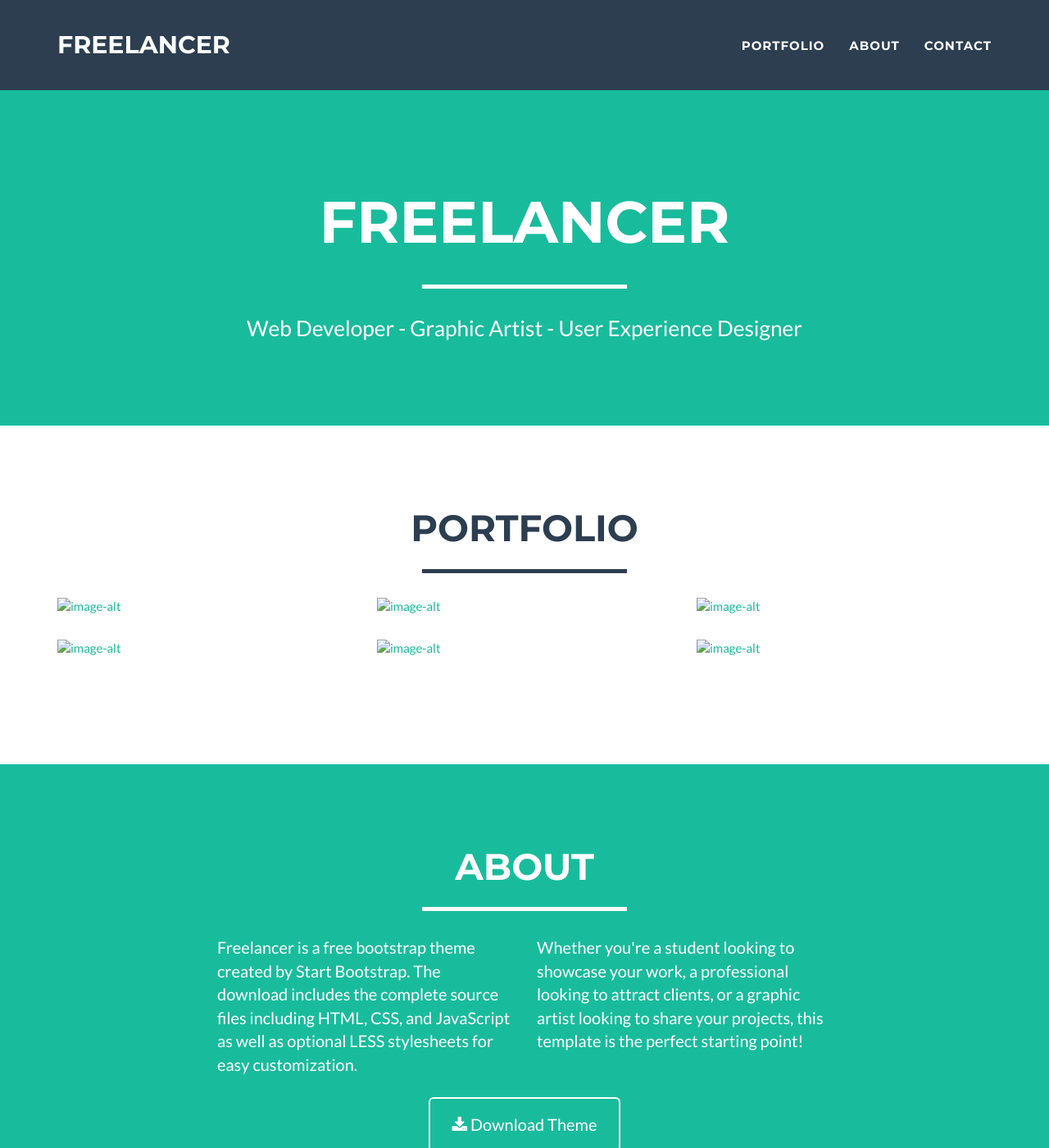
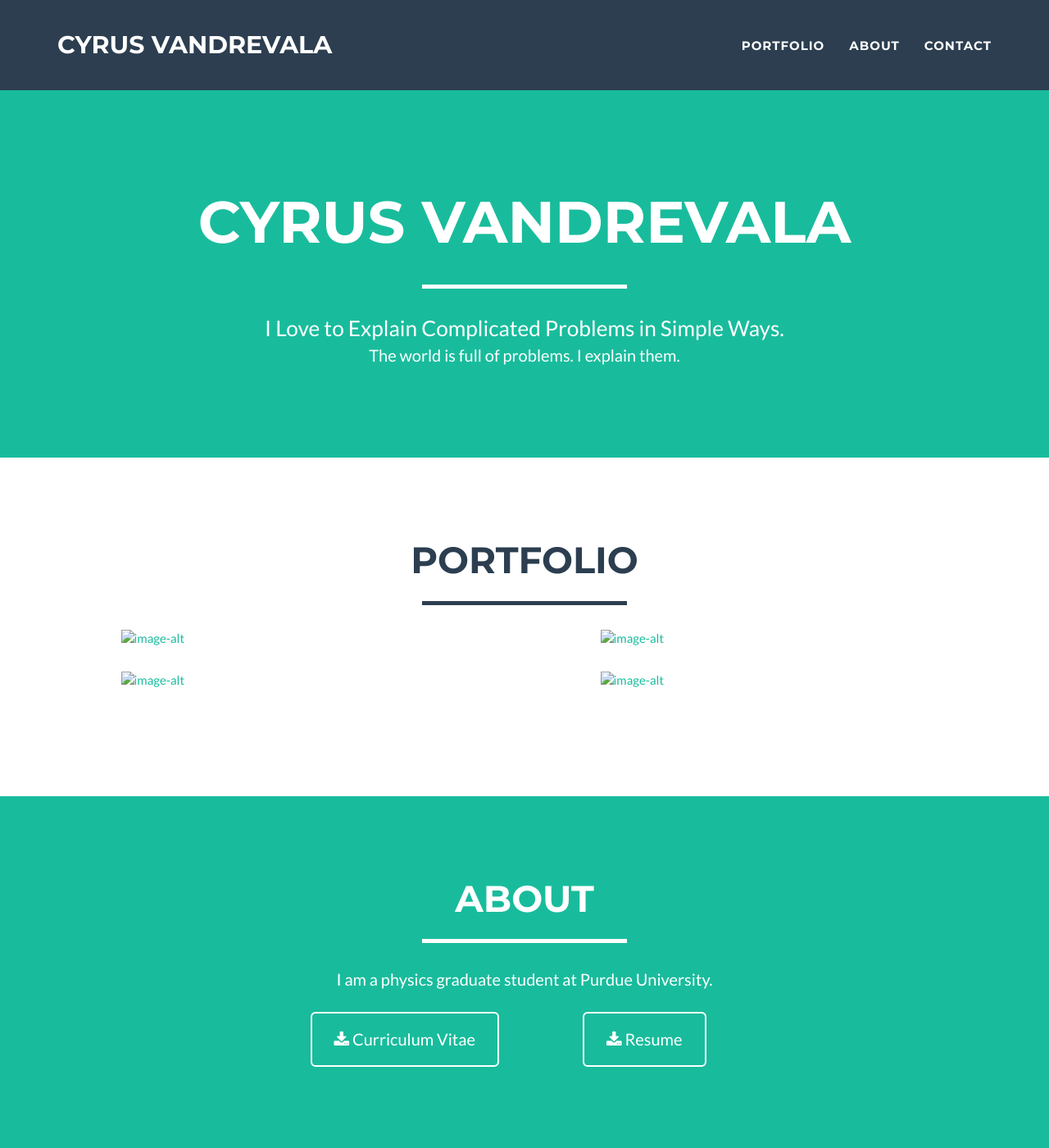
Before and after one commit to cmvandrevala/cmvandrevala.github.io, a Jekyll site: the page built from _posts/2014-07-18-cupcake-physics.markdown, in a window 1280 px wide and 1400 px high. Shown: the whole window at 82% size. Built offline with Jekyll 4.4.1, drawn with Linux system fonts in a browser that asks for light colours; some of the changed text lies outside the part shown.

Commit message:
Replace some default items with personal projects

```diff
--- a/_config.yml
+++ b/_config.yml
@@ -1,29 +1,29 @@
 # Site settings
-title: Freelancer
-email: your-email@domain.com
-url: https://example.github.io
-description: "Write an awesome description for your new site here. You can edit this line in _config.yml. It will appear in your document head meta (for Google search results) and in your feed.xml site description."
+title: Cyrus Vandrevala
+email: cyrus.vandrevala@gmail.com
+url: https://cmvandrevala.github.io
+description: "The personal website of Cyrus Vandrevala."
 
 # Contact form: comment the line below if you want to stick with the default PHP contact form
-contact: static
+#contact: static
 
 # Color settings (hex-codes without the leading hash-tag)
 color:
-  primary: 18bc9c #80B3FF
-  secondary: 2c3e50 #FD6E8A
-  secondary-dark: 233140 #A2122F
+  primary: 18bc9c
+  secondary: 2c3e50
+  secondary-dark: 233140
 
 # Footer settings
 footer:
-  copyright: Dr. Henry Jekyll
+  copyright: Cyrus Vandrevala
   location: Location
-  social: Around the Web
+  social: You Can Find Me On...
   credits: Credits
 
 # Social networks usernames (many more available: google-plus, flickr, dribbble, pinterest, instagram, tumblr, linkedin, etc.)
 social:
   - title: twitter
-    url: http://twitter.com/jekyllrb
+    url: http://twitter.com/cmvandrevala
   - title: facebook
     url:
   - title: stack-overflow
@@ -31,12 +31,14 @@ social:
   - title: bitbucket
     url: http://bitbucket.org/jekyll
   - title: github
-    url: http://github.com/jekyll
+    url: http://github.com/cmvandrevala
 
 # Postal address (add as many lines as necessary)
 address:
-  - line: 3481 Melrose Place
-  - line: Beverly Hills, CA 90210
+  - line: Purdue University
+  - line: Department of Physics and Astronomy
+  - line: 525 Northwestern Avenue
+  - line: West Lafayette, IN 47907
 
 # Credits content
 credits: 'Freelancer is a free to use, open source Bootstrap theme created by <a href="http://startbootstrap.com">Start Bootstrap</a>.'
--- a/_includes/about.html
+++ b/_includes/about.html
@@ -8,15 +8,17 @@
                 </div>
             </div>
             <div class="row">
-                <div class="col-lg-4 col-lg-offset-2">
-                    <p>Freelancer is a free bootstrap theme created by Start Bootstrap. The download includes the complete source files including HTML, CSS, and JavaScript as well as optional LESS stylesheets for easy customization.</p>
+                <div class="col-lg-8 col-lg-offset-2 text-center">
+                    <p>I am a physics graduate student at Purdue University.</p>
                 </div>
-                <div class="col-lg-4">
-                    <p>Whether you're a student looking to showcase your work, a professional looking to attract clients, or a graphic artist looking to share your projects, this template is the perfect starting point! </p>
-                </div>
-                <div class="col-lg-8 col-lg-offset-2 text-center">
+                <div class="col-lg-3 col-lg-offset-3 text-center">
                     <a href="#" class="btn btn-lg btn-outline">
-                        <i class="fa fa-download"></i> Download Theme
+                        <i class="fa fa-download"></i> Curriculum Vitae
+                    </a>
+				</div>
+                <div class="col-lg-3 text-center">
+                    <a href="#" class="btn btn-lg btn-outline">
+                        <i class="fa fa-download"></i> Resume
                     </a>
                 </div>
             </div>
--- a/_includes/header.html
+++ b/_includes/header.html
@@ -7,7 +7,8 @@
                     <div class="intro-text">
                         <span class="name">{{ site.title }}</span>
                         <hr class="star-light">
-                        <span class="skills">Web Developer - Graphic Artist - User Experience Designer</span>
+                        <span class="skills">I Love to Explain Complicated Problems in Simple Ways.</span>
+						<p>The world is full of problems. I explain them.</p>
                     </div>
                 </div>
             </div>
--- a/_includes/portfolio_grid.html
+++ b/_includes/portfolio_grid.html
@@ -10,7 +10,7 @@
             </div>
             <div class="row">
                 {% for post in site.posts %}
-                    <div class="col-sm-4 portfolio-item">
+                    <div class="col-sm-6 portfolio-item">
                         <a href="#portfolioModal-{{ post.modal-id }}" class="portfolio-link" data-toggle="modal">
                             <div class="caption">
                                 <div class="caption-content">
--- a/_posts/2014-07-18-project-1.markdown
+++ b/_posts/2014-07-15-just-delete-me.markdown
@@ -1,8 +1,8 @@
 ---
 layout: default
-modal-id: 1
-date: 2014-07-18
-img: cabin.png
+modal-id: 4
+date: 2014-07-15
+img: just-delete-me.png
 alt: image-alt
 project-date: April 2014
 client: Start Bootstrap
--- a/_posts/2014-07-14-project-5.markdown
+++ b/_posts/2014-07-18-cupcake-physics.markdown
@@ -1,12 +1,11 @@
 ---
 layout: default
-modal-id: 5
-date: 2014-07-14
-img: safe.png
+modal-id: 1
+date: 2015-07-07
+img: cupcake-physics.png
 alt: image-alt
 project-date: April 2014
-client: Start Bootstrap
-category: Web Development
+client: Cupcake Physics
+category: Education
 description: Use this area of the page to describe your project. The icon above is part of a free icon set by <a href="https://sellfy.com/p/8Q9P/jV3VZ/">Flat Icons</a>. On their website, you can download their free set with 16 icons, or you can purchase the entire set with 146 icons for only $12!
-
 ---
```
Also changed, not shown: _posts/2014-07-13-project-6.markdown (deleted, +0 -12 lines), _posts/2014-07-15-project-4.markdown (deleted, +0 -12 lines), _posts/2014-07-16-radio-astronomy.markdown (renamed from _posts/2014-07-16-project-3.markdown), _posts/2014-07-17-CITA-on-CHIP.markdown (renamed from _posts/2014-07-17-project-2.markdown), img/portfolio/cabin.png (deleted), img/portfolio/cupcake-physics.png (added), img/portfolio/cupcake.png (added), img/portfolio/game.png (deleted), img/portfolio/just-delete-me.png (added), img/portfolio/safe.png (deleted), img/portfolio/submarine.png (deleted).
